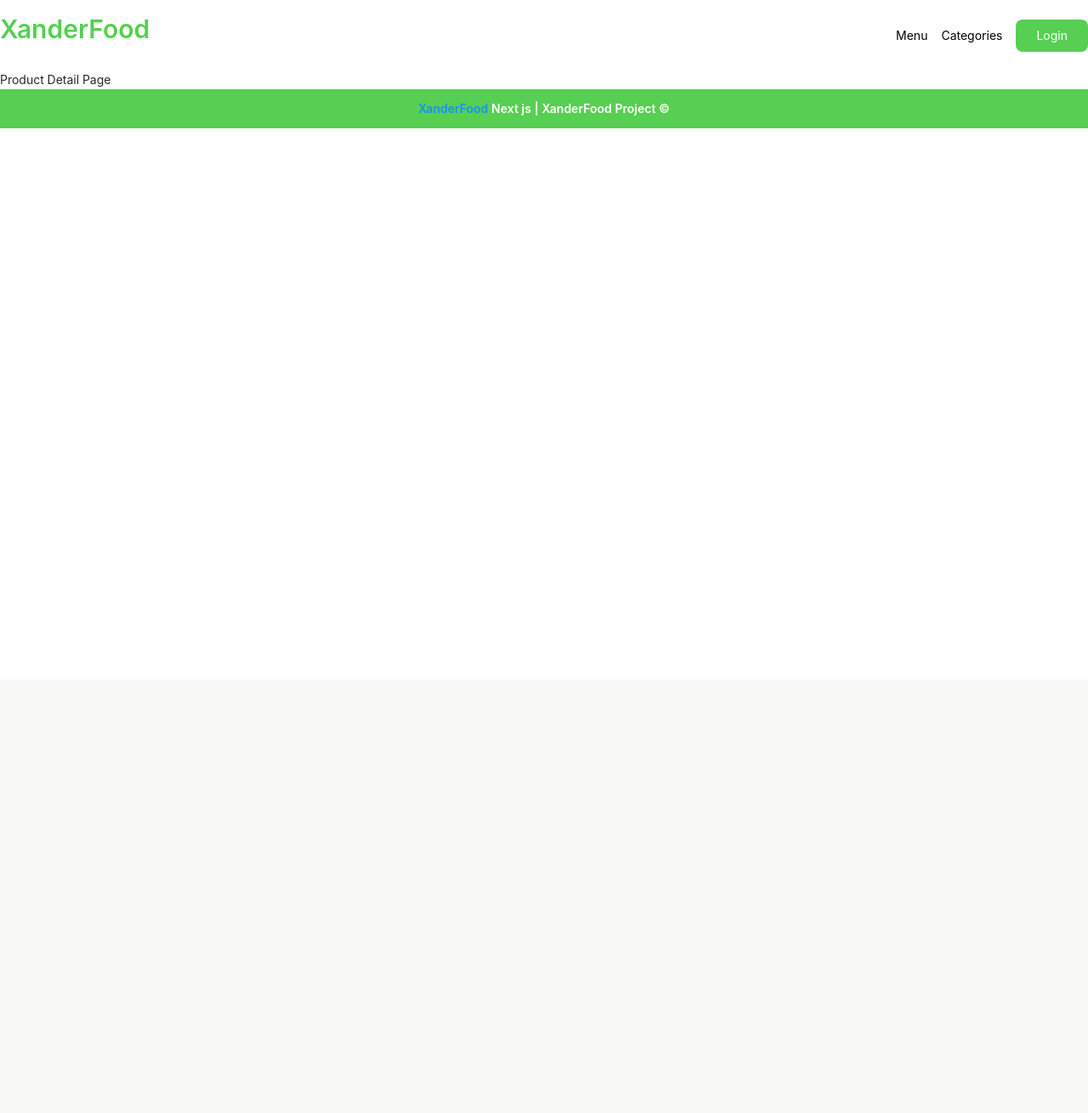
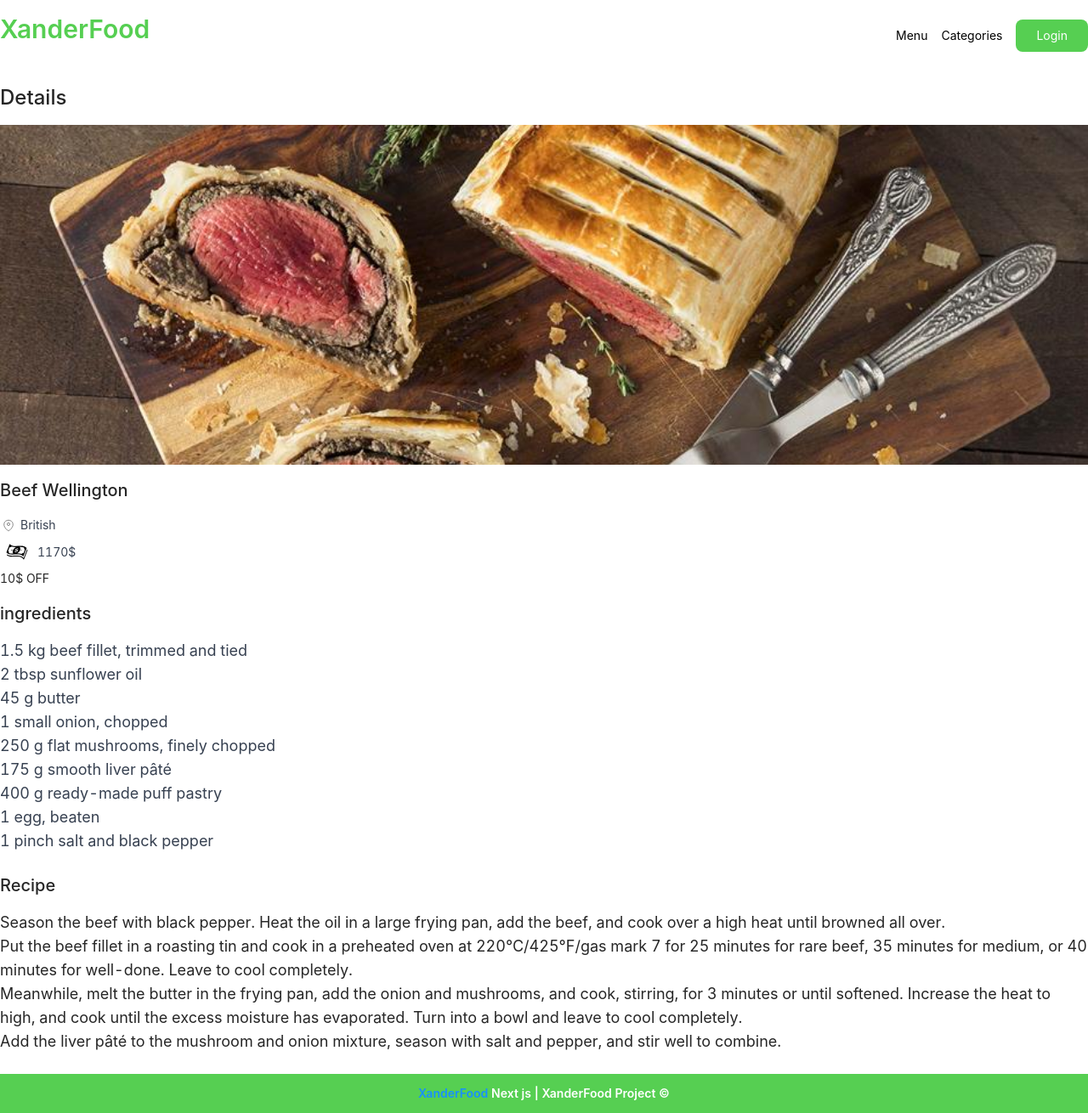
Before and after one commit to xander-zero/food-website, a Next.js app: page /shop/product/1 in a window 1280 px wide. Shown: the whole page at 85% size. Before the commit the page ends 800 px from the top, so only its background shows below. Built offline with nearby package versions, Linux system fonts and the light colour scheme; data requests are answered from the project's data file.

Commit message:
feat:create detail page

```diff
--- a/pages/shop/product/[productId].js
+++ b/pages/shop/product/[productId].js
@@ -1,11 +1,18 @@
+import { useRouter } from "next/router";
 import ShopLayout from "src/layout/shopLayout";
 import { ProductDetail } from "src/template/ProductDetail";
 import { fetchProductDetail } from "src/service/shop/product-endpoint";
-import { fetchProducts } from "../../../src/service/shop/product-endpoint";
+import { fetchProducts } from "src/service/shop/product-endpoint";
+import { Spin } from "antd";
 
 export default function ProductDetailPage({ data }) {
-  console.log("data", data);
-  return <ProductDetail />;
+  const router = useRouter();
+
+  if (router.isFallback) {
+    <Spin spinning={true} />;
+  }
+
+  return <ProductDetail data={data} />;
 }
 
 ProductDetailPage.getLayout = function (page) {
--- a/src/template/ProductDetail/index.js
+++ b/src/template/ProductDetail/index.js
@@ -1,3 +1,55 @@
-export function ProductDetail() {
-  return <div className="container mx-auto">Product Detail Page</div>;
+import Image from "next/image";
+import Location from "src/components/icons/Location";
+import Dollar from "src/components/icons/Dollar";
+
+export function ProductDetail({ data }) {
+  const { name, id, details, discount, price, ingredients, recipe } = data;
+
+  const calculatePercent = (price, discount) => price * (100 - discount);
+
+  return (
+    <div className="container mx-auto">
+      <h2 className="my-4 text-2xl">Details</h2>
+      <div>
+        <div>
+          <Image
+            className="w-[100%] h-[400px] object-cover"
+            src={`/images/${id}.jpeg`}
+            alt={name}
+            width={2000}
+            height={2000}
+          />
+          <div>
+            <h3 className="my-4 text-xl">{name}</h3>
+            <span className="flex items-center gap-1 my-2 text-gray-700">
+              <Location /> {details[0].Cuisine}
+            </span>
+            <span className="flex items-center gap-1 my-2 text-gray-700">
+              <Dollar />
+              {discount ? calculatePercent(price, discount) : price}$
+            </span>
+            {discount ? <span>{discount}$ OFF</span> : null}
+          </div>
+          <div className="my-4">
+            <h3 className="my-4 text-xl">ingredients</h3>
+            <ul>
+              {ingredients.map((ingredient) => (
+                <li key={ingredient} className="text-gray-700 text-lg">
+                  {ingredient}
+                </li>
+              ))}
+            </ul>
+          </div>
+          <div className="my-6">
+            <h3 className="my-4 text-xl">Recipe</h3>
+            {recipe.map((item) => (
+              <div key={item} className="text-lg">
+                {item}
+              </div>
+            ))}
+          </div>
+        </div>
+      </div>
+    </div>
+  );
 }
--- a/styles/globals.css
+++ b/styles/globals.css
@@ -7,7 +7,7 @@ body {
   padding: 0;
   margin: 0;
   font-family: Arial, Helvetica, sans-serif;
-  background-color: #f8f8f7;
+  background-color: #fff;
 }
 
 * {
```
